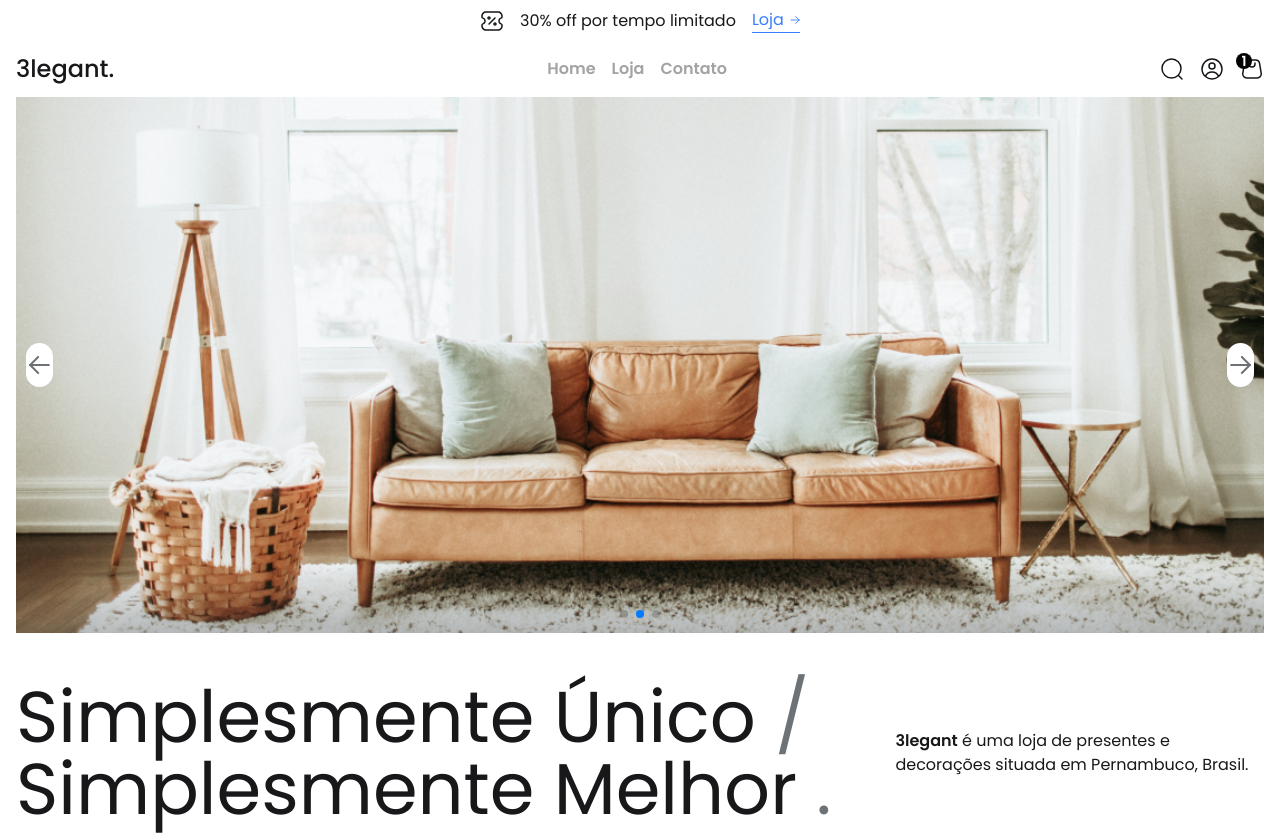
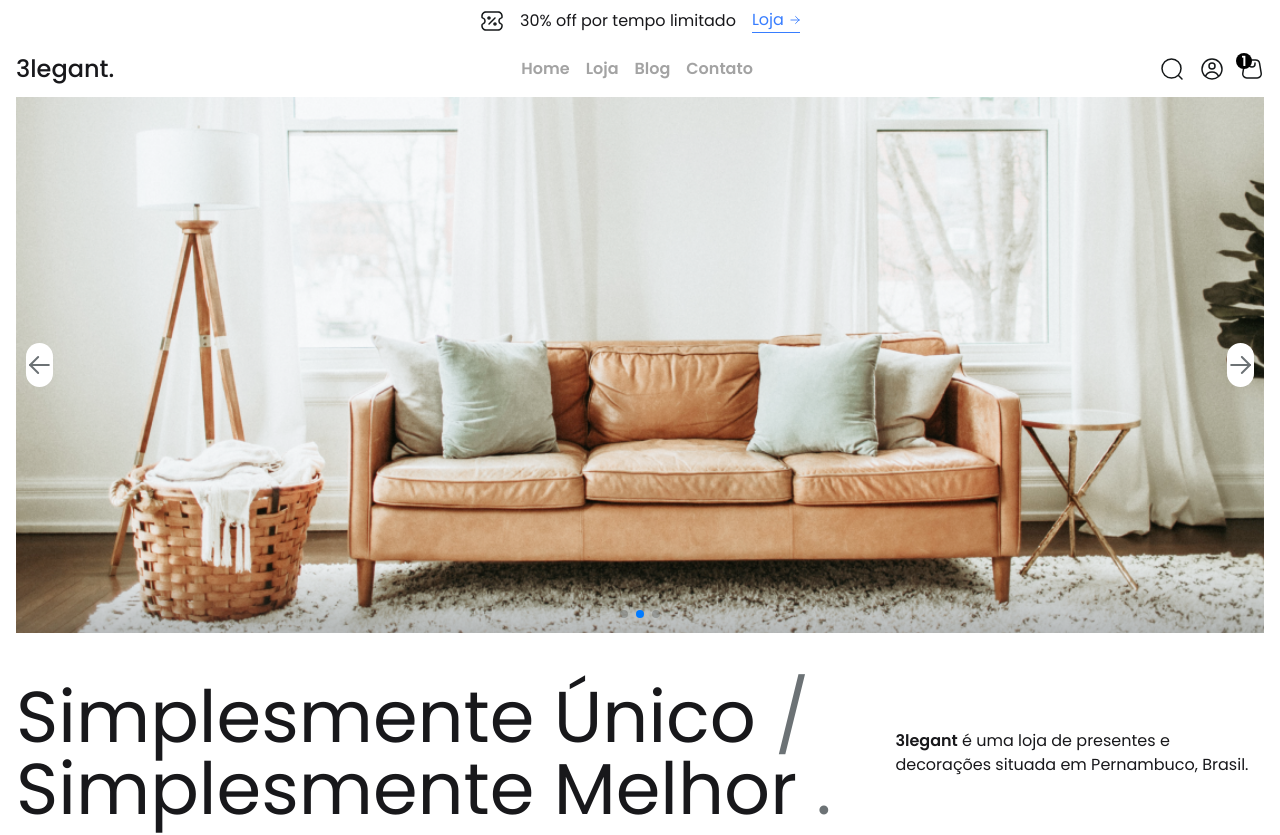
Before and after one commit to EvandroCalado/3legant, a Next.js app in the folder client/: page / in a window 1280 px wide. Shown: the top 835 px of the page. Built offline with nearby package versions, Linux system fonts and the light colour scheme.

Commit message:
✨ feat(components): add blog

```diff
--- a/client/src/components/MenuLinks/index.tsx
+++ b/client/src/components/MenuLinks/index.tsx
@@ -18,6 +18,11 @@ const MenuItems = [
   },
   {
     id: 3,
+    title: 'Blog',
+    path: '/blog',
+  },
+  {
+    id: 4,
     title: 'Contato',
     path: '/contact',
   },
--- a/client/src/components/MenuLinksMobile/index.tsx
+++ b/client/src/components/MenuLinksMobile/index.tsx
@@ -13,6 +13,11 @@ const menuLinks = [
   },
   {
     id: 3,
+    title: 'Blog',
+    path: '/blog',
+  },
+  {
+    id: 4,
     title: 'Contato',
     path: '/contato',
   },
```
